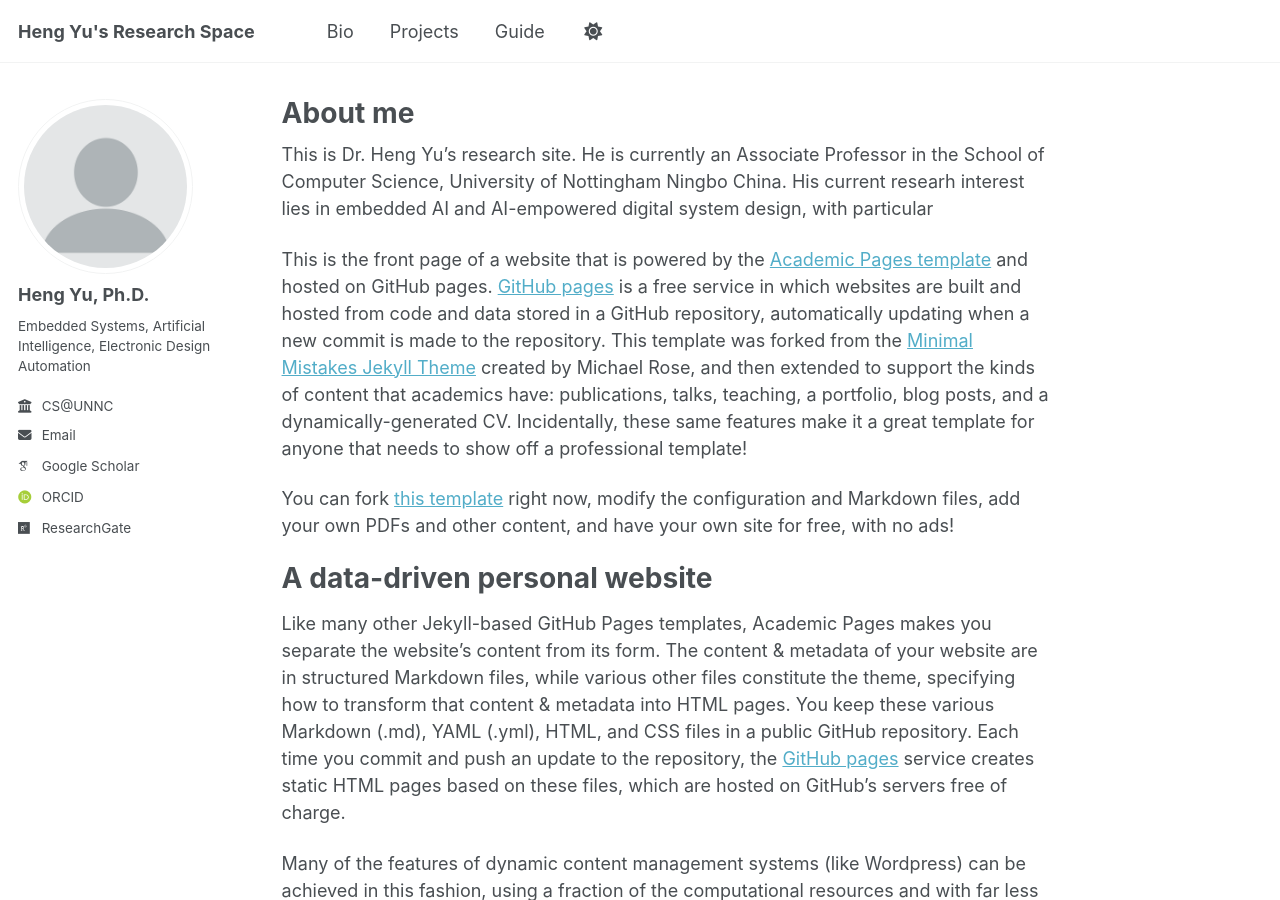
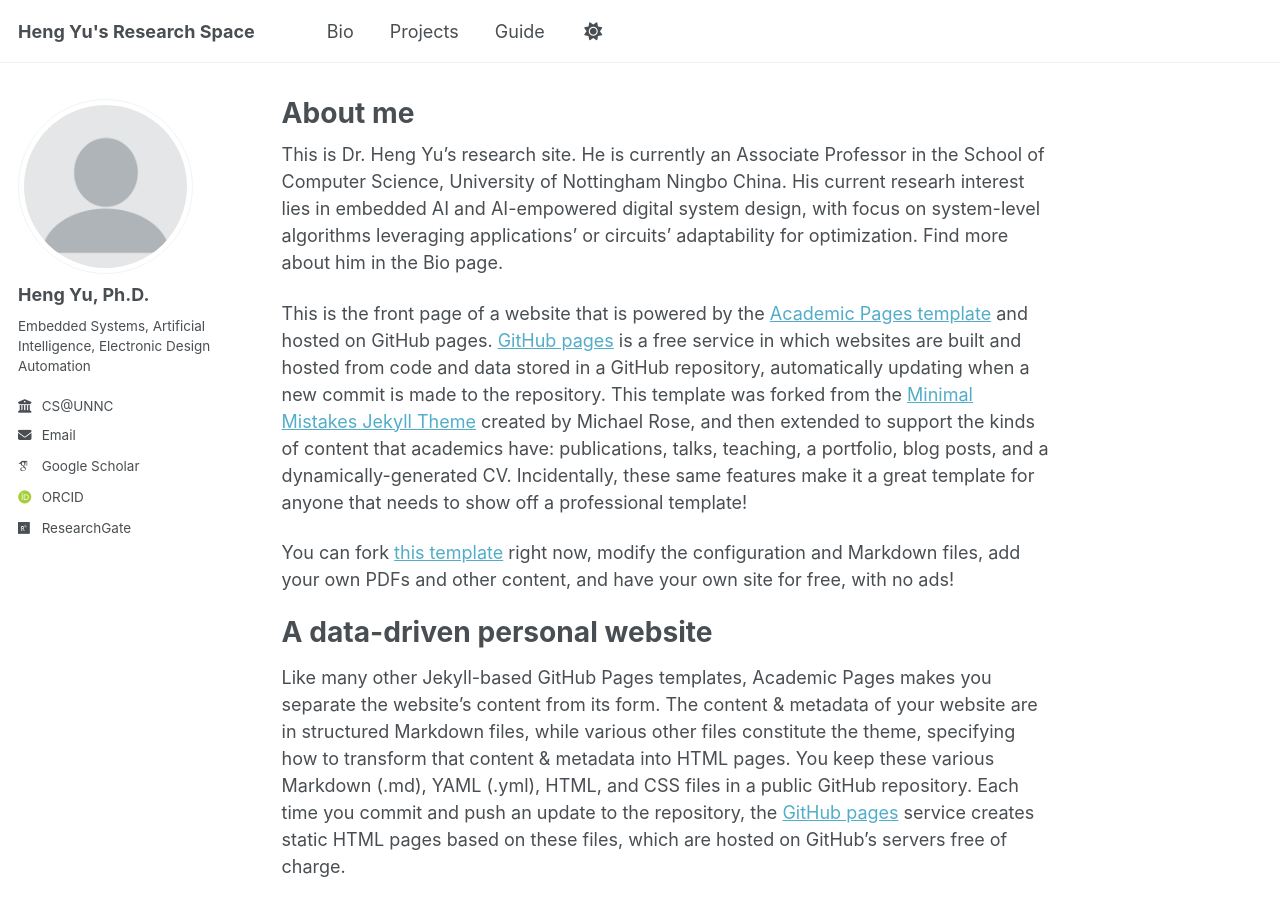
Before and after one commit to eleyuheng/eleyuheng.github.io, a Jekyll site: the page built from _pages/about.md, in a window 1280 px wide and 900 px high. Built offline with Jekyll 4.4.1, drawn with Linux system fonts in a browser that asks for light colours; some web fonts are replaced; a script that is not in the unit is left out.

Commit message:
Update about.md

```diff
--- a/_pages/about.md
+++ b/_pages/about.md
@@ -7,7 +7,7 @@ redirect_from:
   - /about.html
 ---
 
-This is Dr. Heng Yu's research site. He is currently an Associate Professor in the School of Computer Science, University of Nottingham Ningbo China. His current researh interest lies in embedded AI and AI-empowered digital system design, with particular
+This is Dr. Heng Yu's research site. He is currently an Associate Professor in the School of Computer Science, University of Nottingham Ningbo China. His current researh interest lies in embedded AI and AI-empowered digital system design, with focus on system-level algorithms leveraging applications' or circuits' adaptability for optimization. Find more about him in the Bio page.
 
 This is the front page of a website that is powered by the [Academic Pages template](https://github.com/academicpages/academicpages.github.io) and hosted on GitHub pages. [GitHub pages](https://pages.github.com) is a free service in which websites are built and hosted from code and data stored in a GitHub repository, automatically updating when a new commit is made to the repository. This template was forked from the [Minimal Mistakes Jekyll Theme](https://mmistakes.github.io/minimal-mistakes/) created by Michael Rose, and then extended to support the kinds of content that academics have: publications, talks, teaching, a portfolio, blog posts, and a dynamically-generated CV. Incidentally, these same features make it a great template for anyone that needs to show off a professional template!
 
```
